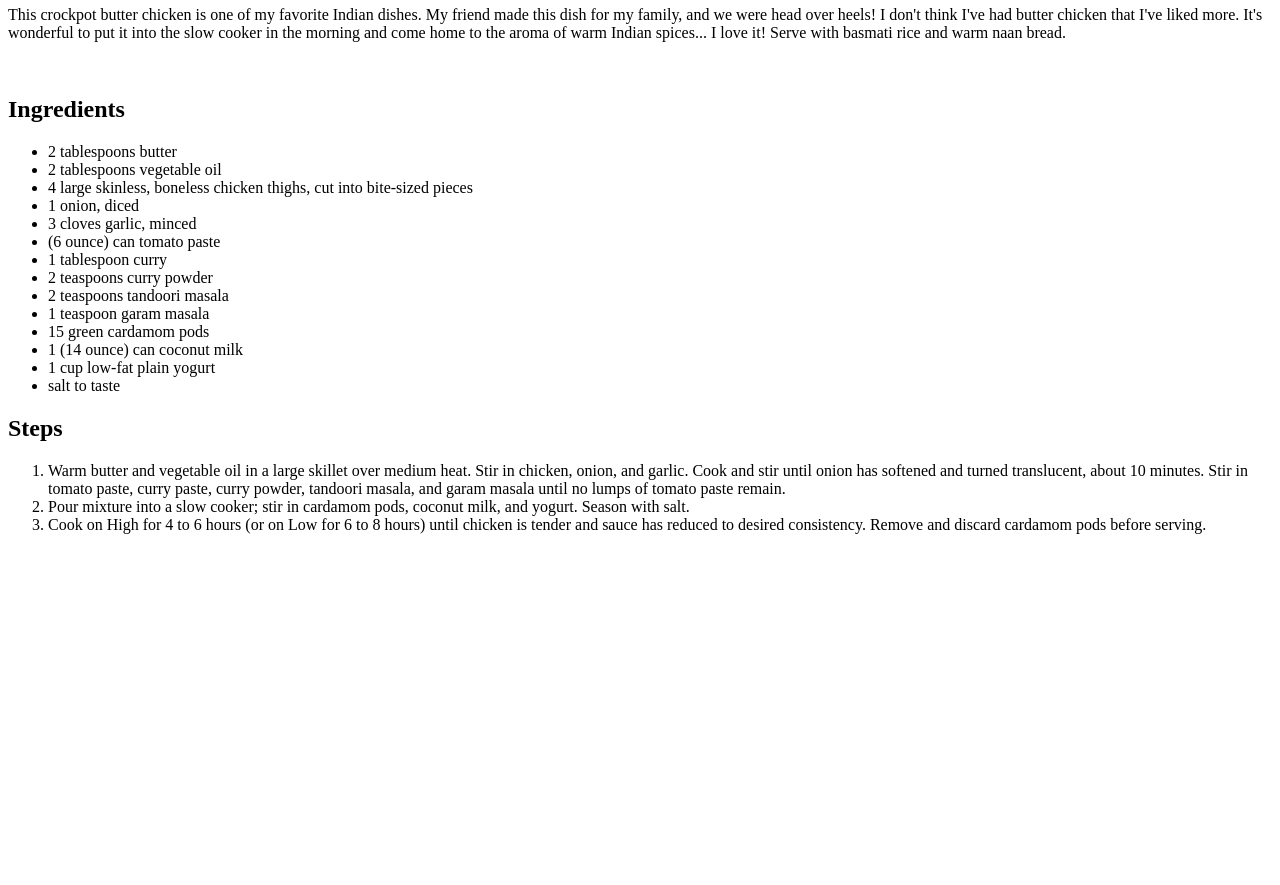
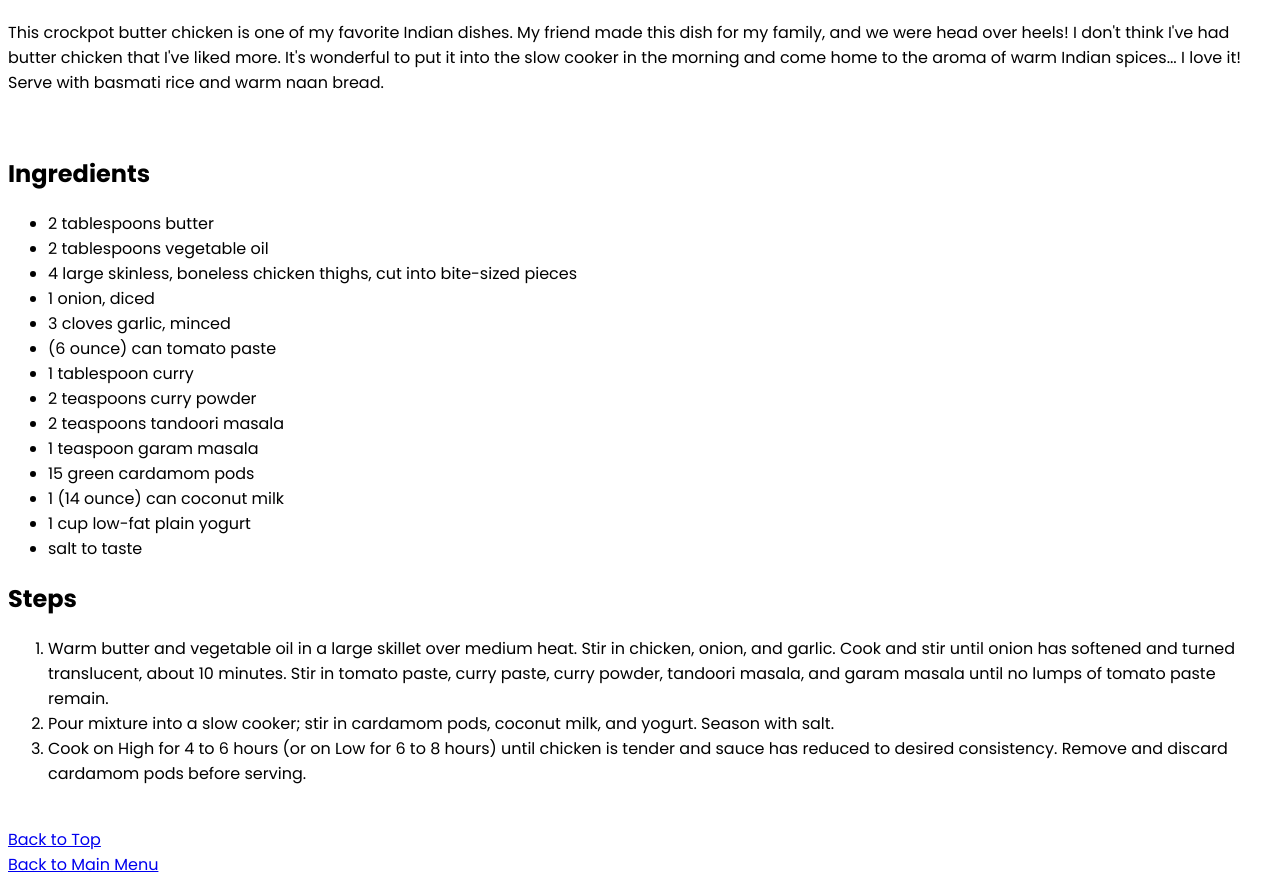
Before and after one commit to simplysabir/odin-recipes, a plain HTML site: page recipes/butterchi.html in a window 1280 px wide. Shown: the part 494-1379 px from the top of the page. Before the commit the page ends 1044 px from the top, so only its background shows below. Drawn offline with Linux system fonts and the light colour scheme.

Commit message:
Iteration 3 Revised

```diff
--- a/recipes/butterchi.html
+++ b/recipes/butterchi.html
@@ -4,6 +4,10 @@
     <meta charset="UTF-8">
     <meta http-equiv="X-UA-Compatible" content="IE=edge">
     <meta name="viewport" content="width=device-width, initial-scale=1.0">
+    <link rel="preconnect" href="https://fonts.googleapis.com">
+<link rel="preconnect" href="https://fonts.gstatic.com" crossorigin>
+<link href="https://fonts.googleapis.com/css2?family=Poppins:ital,wght@0,200;0,300;0,400;0,500;0,600;0,700;0,800;0,900;1,200;1,300;1,400;1,500;1,600;1,700;1,800;1,900&display=swap" rel="stylesheet">
+    <link rel="stylesheet" href="../style.css">
     <title>Butter Chicken</title>
 </head>
 <body>
@@ -52,5 +56,9 @@
 
 
     </ol>
+    <br>
+    <a href="#">Back to Top</a>
+    <br>
+    <a href="../index.html">Back to Main Menu</a>
 </body>
 </html>
--- /dev/null
+++ b/style.css
@@ -0,0 +1,8 @@
+*{
+    font-family: 'Poppins', sans-serif;
+}
+a:hover{
+    background: #1C3879;
+    color: #F9F5EB;
+
+}
```
Also changed, not shown: index.html (+6 -0 lines), recipes/malaipulao.html (+4 -0 lines).
